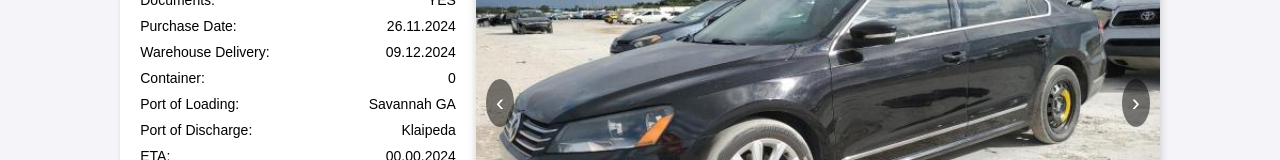
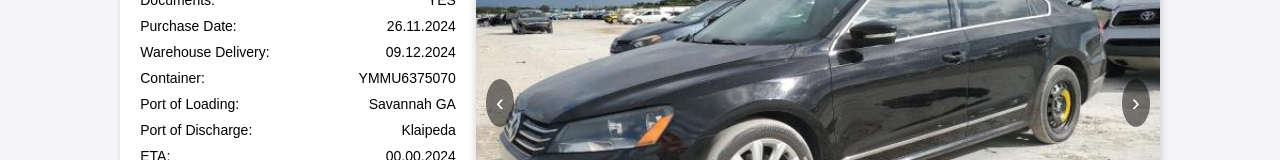
Before and after one commit to UrbanAuto/VW-Passt-SEL, a plain HTML site: page index.html in a window 1280 px wide. Shown: the part 405-565 px from the top of the page. Drawn offline with Linux system fonts and the light colour scheme.

Commit message:
Update index.html

```diff
--- a/index.html
+++ b/index.html
@@ -426,7 +426,7 @@
         </div>
         <div class="details-item">
           <span>Container:</span>
-          <span>0</span>
+          <span><a src="https://sirius.searates.com/tracking?container=YMMU6375070&sealine=auto">YMMU6375070</a></span>
         </div>
         <div class="details-item">
           <span>Port of Loading:</span>
```
